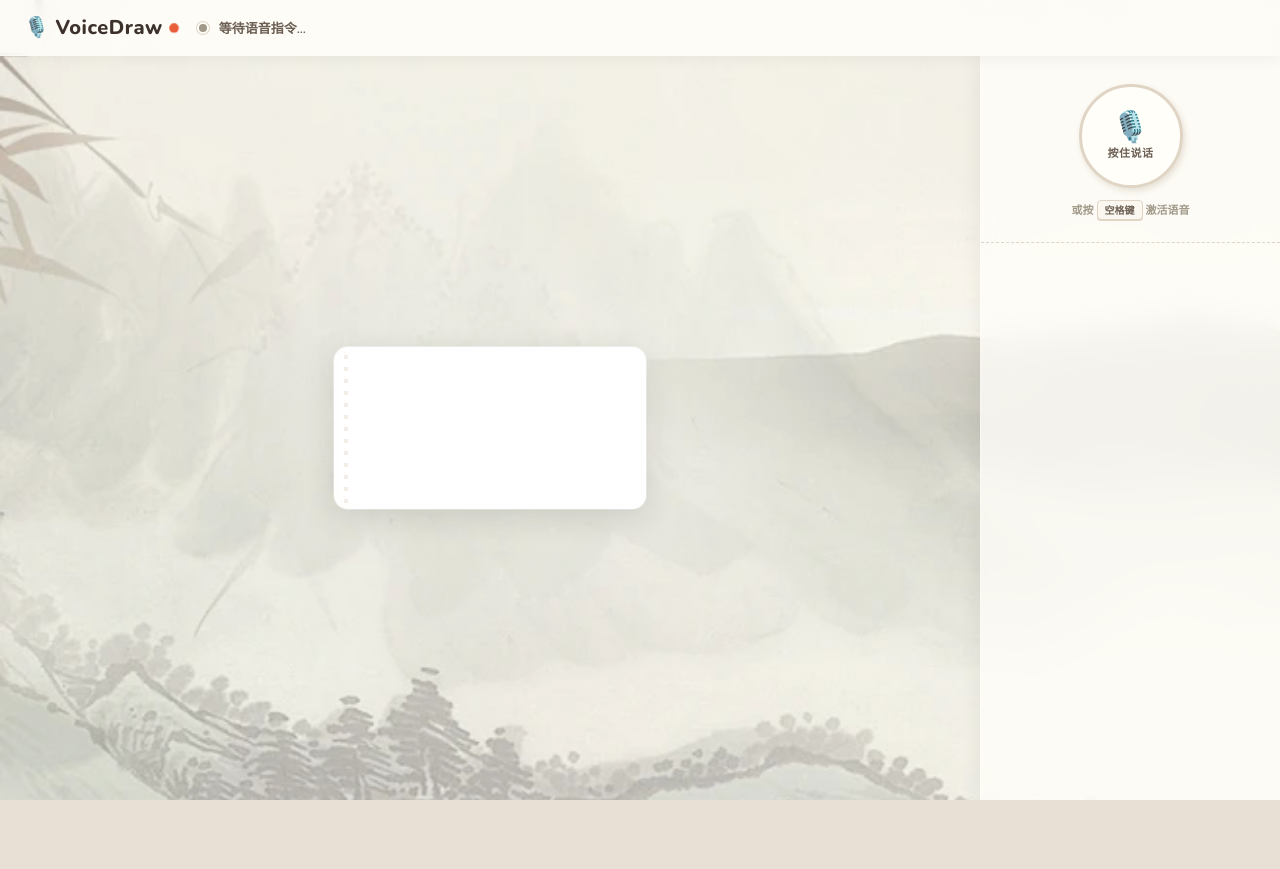
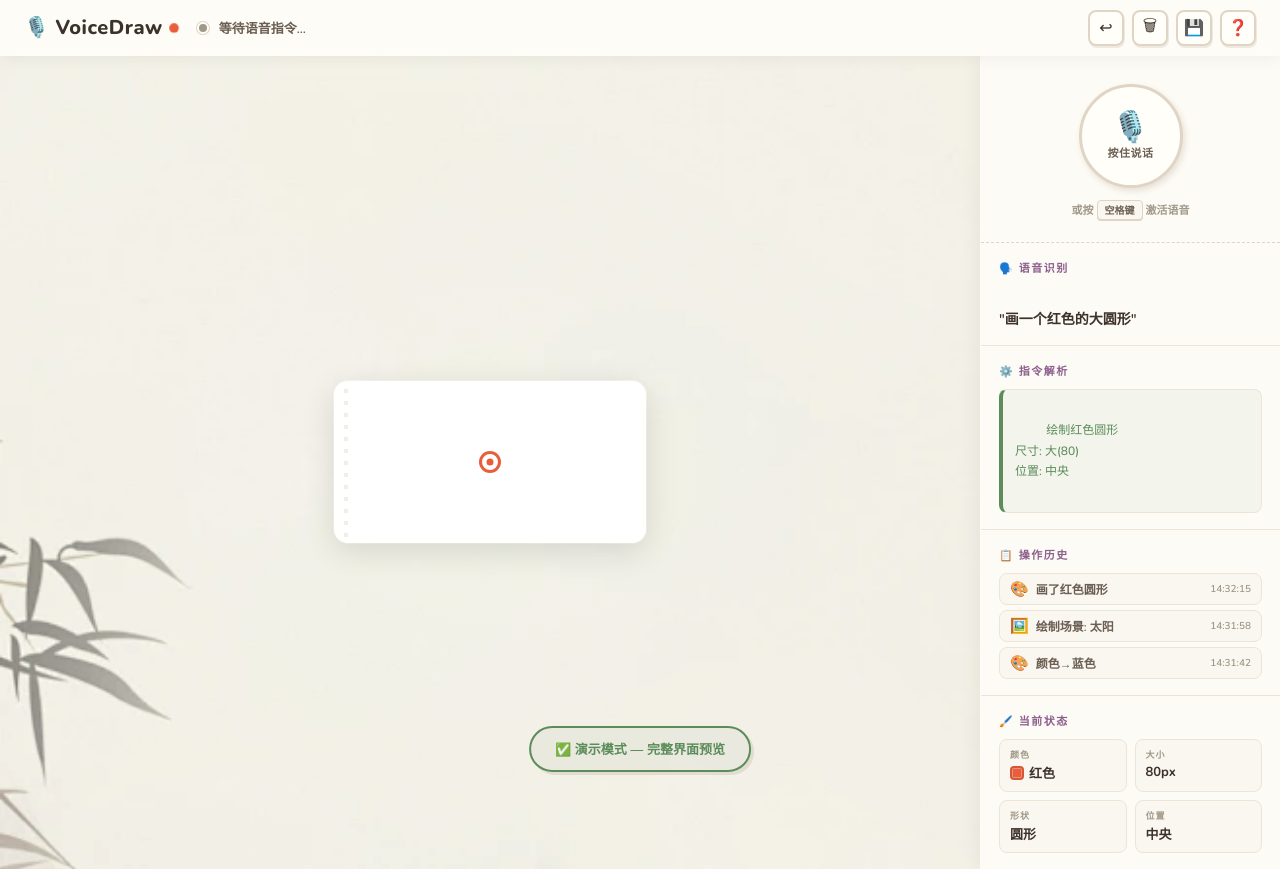
Before and after one commit to liujian2005/aiVoiceDraw, a plain HTML site: page index.html in a window 1280 px wide. Before the commit the page ends 800 px from the top, so only its background shows below. Drawn offline with nearby package versions, Linux system fonts and the light colour scheme.

Commit message:
🎨 补全所有 UI 面板 + 工具栏按钮样式，展示完整设计

```diff
--- a/index.html
+++ b/index.html
@@ -15,6 +15,12 @@
       <span id="status-dot" class="status-dot idle"></span>
       <span id="status-text">等待语音指令...</span>
     </div>
+    <div class="toolbar-right">
+      <button class="icon-btn" id="btn-undo" title="撤销">↩</button>
+      <button class="icon-btn" id="btn-clear" title="清空">🗑</button>
+      <button class="icon-btn" id="btn-save" title="保存">💾</button>
+      <button class="icon-btn" id="btn-help" title="帮助">❓</button>
+    </div>
   </header>
 
   <!-- ====== 主体 ====== -->
@@ -25,10 +31,14 @@
       <div class="sketchbook">
         <canvas id="main-canvas"></canvas>
       </div>
+      <!-- 语音光标 -->
+      <div class="voice-cursor" id="voice-cursor" style="left:50%; top:50%;"></div>
     </section>
 
-    <!-- 侧面板 — 仅麦克风按钮 -->
+    <!-- 侧面板 — 全部功能区 -->
     <aside class="side-panel">
+
+      <!-- 麦克风 -->
       <div class="mic-section">
         <button class="mic-btn" id="mic-btn">
           <span class="mic-icon">🎙️</span>
@@ -36,9 +46,128 @@
         </button>
         <p class="mic-hint">或按 <kbd>空格键</kbd> 激活语音</p>
       </div>
+
+      <!-- 语音识别文本 -->
+      <div class="transcript-box">
+        <div class="panel-title">🗣️ 语音识别</div>
+        <div class="interim-text" id="interim-text"></div>
+        <div class="final-text" id="final-text">"画一个红色的大圆形"</div>
+      </div>
+
+      <!-- 指令解析 -->
+      <div class="command-box">
+        <div class="panel-title">⚙️ 指令解析</div>
+        <div class="command-display success" id="command-display">
+          绘制红色圆形<br>尺寸: 大(80)<br>位置: 中央
+        </div>
+      </div>
+
+      <!-- 操作历史 -->
+      <div class="history-box">
+        <div class="panel-title">📋 操作历史</div>
+        <ul class="history-list" id="history-list">
+          <li class="history-item">
+            <span class="hi-icon">🎨</span>
+            <span class="hi-text">画了红色圆形</span>
+            <span class="hi-time">14:32:15</span>
+          </li>
+          <li class="history-item">
+            <span class="hi-icon">🖼️</span>
+            <span class="hi-text">绘制场景: 太阳</span>
+            <span class="hi-time">14:31:58</span>
+          </li>
+          <li class="history-item">
+            <span class="hi-icon">🎨</span>
+            <span class="hi-text">颜色→蓝色</span>
+            <span class="hi-time">14:31:42</span>
+          </li>
+        </ul>
+      </div>
+
+      <!-- 画笔状态 -->
+      <div class="brush-state">
+        <div class="panel-title">🖌️ 当前状态</div>
+        <div class="state-grid">
+          <div class="state-item">
+            <span class="state-label">颜色</span>
+            <span class="state-value" id="state-color">
+              <span class="color-preview" id="color-preview" style="background:#e85d3a"></span>红色
+            </span>
+          </div>
+          <div class="state-item">
+            <span class="state-label">大小</span>
+            <span class="state-value" id="state-size">80px</span>
+          </div>
+          <div class="state-item">
+            <span class="state-label">形状</span>
+            <span class="state-value" id="state-shape">圆形</span>
+          </div>
+          <div class="state-item">
+            <span class="state-label">位置</span>
+            <span class="state-value" id="state-position">中央</span>
+          </div>
+        </div>
+      </div>
+
     </aside>
+  </main>
 
-  </main>
+  <!-- Toast -->
+  <div class="toast show success" id="toast">✅ 演示模式 — 完整界面预览</div>
+
+  <!-- 帮助弹窗 -->
+  <div class="modal" id="help-modal" style="display:none;">
+    <div class="modal-content">
+      <div class="modal-header">
+        <h2>📖 语音指令指南</h2>
+        <button class="close-btn" id="close-help">✕</button>
+      </div>
+      <div class="modal-body">
+        <div class="cmd-section">
+          <h3>🔷 基础形状</h3>
+          <ul>
+            <li>画一个圆 / 画方形 / 画三角形</li>
+            <li>画星星 / 画一条线 / 画菱形</li>
+            <li>画爱心 / 画椭圆 / 画箭头</li>
+          </ul>
+        </div>
+        <div class="cmd-section">
+          <h3>🎨 颜色控制</h3>
+          <ul>
+            <li>画一个红色圆形 / 蓝色方形</li>
+            <li>把颜色改成绿色 / 换成紫色</li>
+            <li>支持 100+ 种中文颜色名</li>
+          </ul>
+        </div>
+        <div class="cmd-section">
+          <h3>🖼️ 场景绘制</h3>
+          <ul>
+            <li>画太阳 / 画房子 / 画一棵树</li>
+            <li>画笑脸 / 画云 / 画花朵</li>
+            <li>画山 / 画彩虹 / 画汽车</li>
+          </ul>
+        </div>
+        <div class="cmd-section">
+          <h3>📏 大小 &amp; 位置</h3>
+          <ul>
+            <li>画大圆 / 画巨大方形 / 小三角</li>
+            <li>在左边画 / 右上角画星星</li>
+            <li>放大 / 缩小 / 向左移动</li>
+          </ul>
+        </div>
+        <div class="cmd-section" style="grid-column: 1 / -1;">
+          <h3>⚡ 操作指令</h3>
+          <ul style="display:flex; gap:20px;">
+            <li>撤销 / 重做</li>
+            <li>清空画布</li>
+            <li>保存图片</li>
+          </ul>
+        </div>
+      </div>
+    </div>
+  </div>
+
+  <!-- PR2+ 逐步加入 JS -->
 
 </body>
 </html>
--- a/style.css
+++ b/style.css
@@ -153,6 +153,40 @@ body {
   font-size: 13px;
   color: var(--text-secondary);
   font-weight: 600;
+}
+
+/* 工具栏按钮 */
+.toolbar-right {
+  display: flex;
+  gap: 8px;
+}
+
+.icon-btn {
+  width: 36px;
+  height: 36px;
+  border: 2px solid var(--border);
+  background: var(--bg-surface);
+  color: var(--text-primary);
+  border-radius: var(--radius-sm);
+  cursor: pointer;
+  font-size: 16px;
+  display: flex;
+  align-items: center;
+  justify-content: center;
+  transition: all 0.2s var(--ease-bounce);
+  box-shadow: 1px 2px 0 rgba(180, 160, 140, 0.2);
+}
+
+.icon-btn:hover {
+  border-color: var(--pencil-red);
+  color: var(--pencil-red);
+  transform: translateY(-1px);
+  box-shadow: 2px 3px 0 rgba(232, 93, 58, 0.2);
+}
+
+.icon-btn:active {
+  transform: translateY(1px);
+  box-shadow: 0 1px 0 rgba(180, 160, 140, 0.2);
 }
 
 /* ================================================================
```
